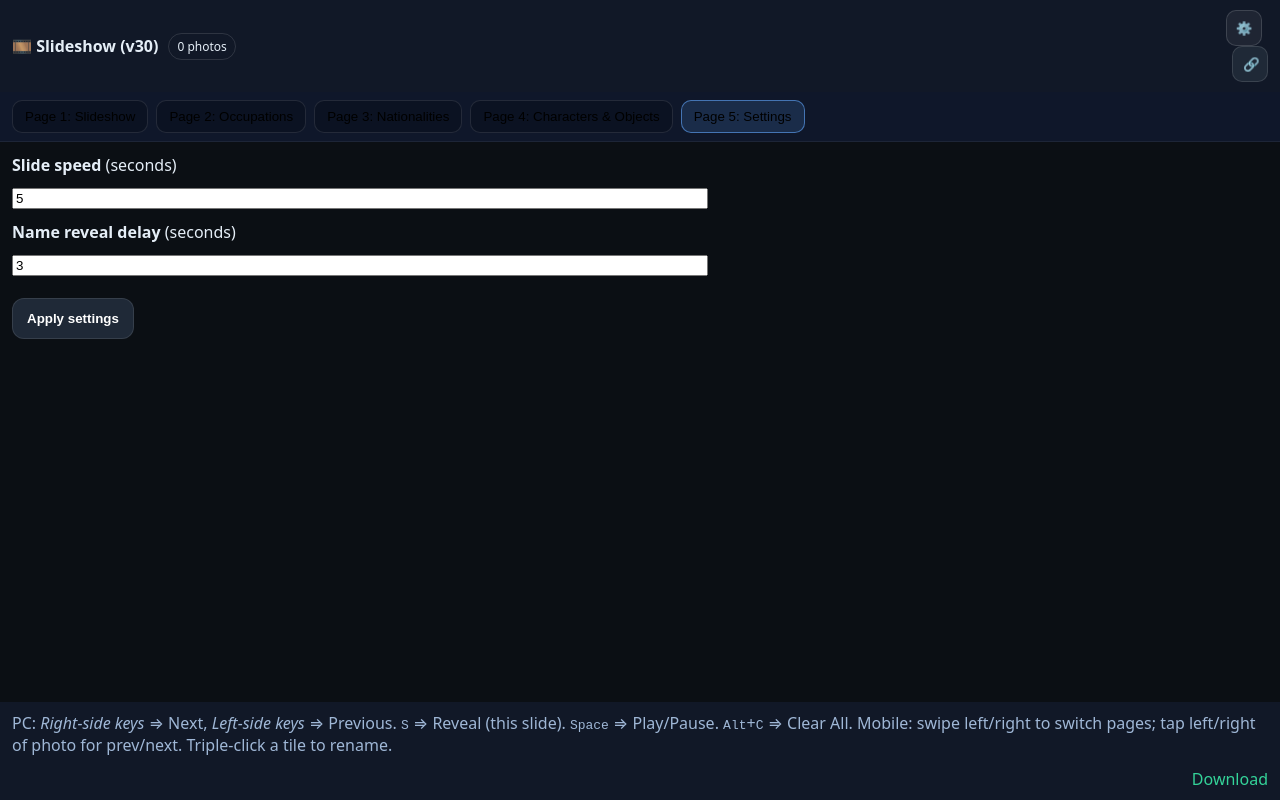
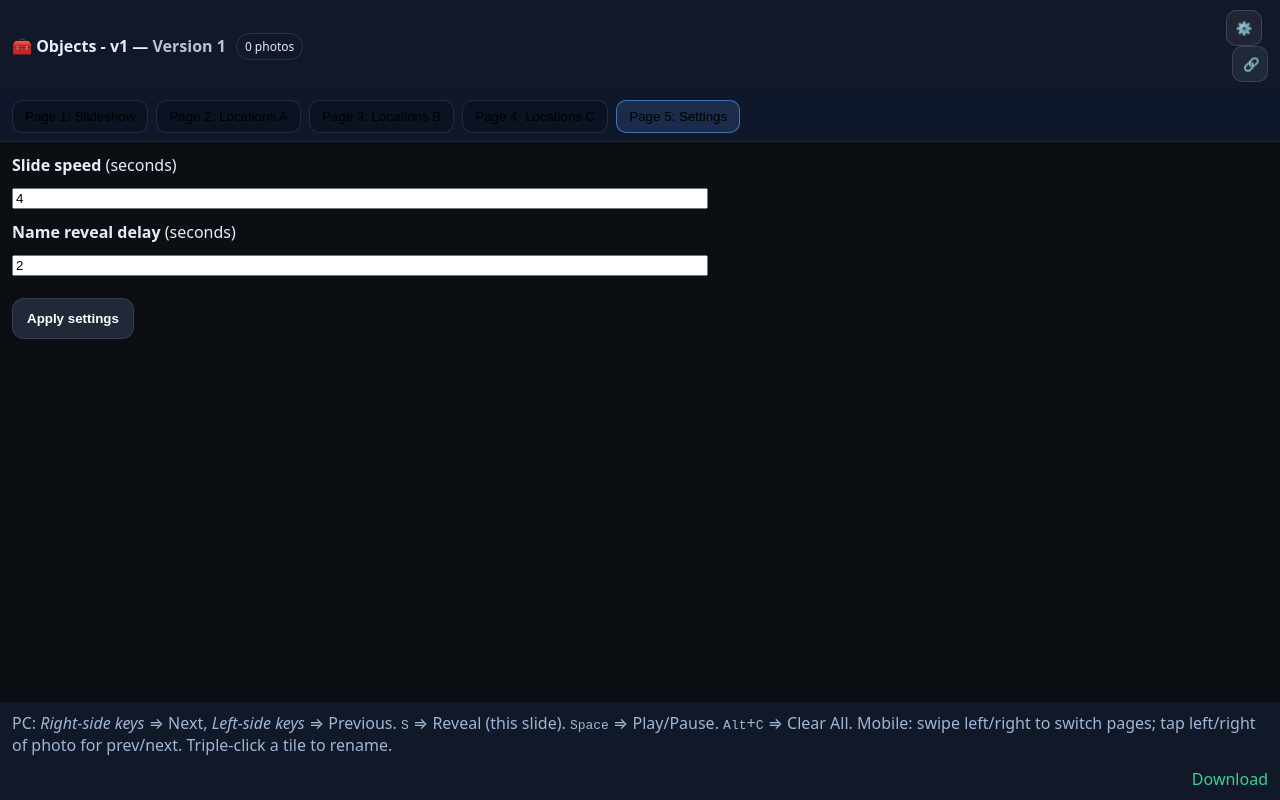
Before and after one commit to jimmez/objects-01, a plain HTML site: page index.html in a window 1280 px wide. Both pictures are taken after a click on the button "⚙️". Drawn offline with Linux system fonts and the light colour scheme; no server answers.

Commit message:
Update index.html

```diff
--- a/index.html
+++ b/index.html
@@ -3,8 +3,8 @@
 <head>
 <meta charset="utf-8" />
 <meta name="viewport" content="width=device-width, initial-scale=1" />
-<title>Slideshow v30 — Wikidata/Commons</title>
-<meta name="description" content="Auto-fetch slideshow. Actors default. Nationality × Occupation intersection (e.g., Swedish + Actors). PC: right-side keys next, left-side previous, S reveals this slide. Auto-apply categories." />
+<title>Objects - v1 — Version 1</title>
+<meta name="description" content="Objects slideshow that auto‑fetches photos of objects grouped by locations (Office, Restaurant, Doctor’s office, …, The Moon). Randomly mixes selected locations, shows name + location tag with hide/reveal, seamless swaps. Defaults: 4s slide, 2s reveal." />
 <style>
   :root { --bg:#0b0f14; --fg:#e5eef7; --accent:#60a5fa; --ok:#34d399; --panel:#0f172a; --muted:#9fb7d6; }
   *{box-sizing:border-box}
@@ -70,7 +70,7 @@
 </head>
 <body>
   <header>
-    <h1>🎞️ Slideshow (v30)</h1>
+    <h1>🧰 Objects - v1 — <span style="opacity:.8">Version 1</span></h1>
     <span class="badge" id="countBadge">0 photos</span>
     <div class="sp"></div>
     <div class="topRight">
@@ -81,9 +81,9 @@
 
   <nav class="tabs" role="tablist">
     <button class="tab" role="tab" aria-controls="page1" aria-selected="true" id="tab1">Page 1: Slideshow</button>
-    <button class="tab" role="tab" aria-controls="page2" aria-selected="false" id="tab2">Page 2: Occupations</button>
-    <button class="tab" role="tab" aria-controls="page3" aria-selected="false" id="tab3">Page 3: Nationalities</button>
-    <button class="tab" role="tab" aria-controls="page4" aria-selected="false" id="tab4">Page 4: Characters & Objects</button>
+    <button class="tab" role="tab" aria-controls="page2" aria-selected="false" id="tab2">Page 2: Locations A</button>
+    <button class="tab" role="tab" aria-controls="page3" aria-selected="false" id="tab3">Page 3: Locations B</button>
+    <button class="tab" role="tab" aria-controls="page4" aria-selected="false" id="tab4">Page 4: Locations C</button>
     <button class="tab" role="tab" aria-controls="page5" aria-selected="false" id="tab5">Page 5: Settings</button>
   </nav>
 
@@ -115,21 +115,21 @@
 
     <section id="page2" class="page" role="tabpanel" aria-labelledby="tab2">
       <div class="builder">
-        <div class="grid" id="gridOcc"></div>
-        <div class="rowActions"><button class="btn" id="clearAll2" title="Clear all selections">Clear All</button></div>
+        <div class="grid" id="gridLoc1"></div>
+        <div class="rowActions"><button class="btn" id="clearAll2">Clear All</button></div>
       </div>
     </section>
 
     <section id="page3" class="page" role="tabpanel" aria-labelledby="tab3">
       <div class="builder">
-        <div class="grid" id="gridNat"></div>
+        <div class="grid" id="gridLoc2"></div>
         <div class="rowActions"><button class="btn" id="clearAll3">Clear All</button></div>
       </div>
     </section>
 
     <section id="page4" class="page" role="tabpanel" aria-labelledby="tab4">
       <div class="builder">
-        <div class="grid" id="gridObj"></div>
+        <div class="grid" id="gridLoc3"></div>
         <div class="rowActions"><button class="btn" id="clearAll4">Clear All</button></div>
       </div>
     </section>
@@ -137,9 +137,9 @@
     <section id="page5" class="page" role="tabpanel" aria-labelledby="tab5">
       <div class="builder" style="max-width:720px; display:grid; gap:12px">
         <div><strong>Slide speed</strong> (seconds)</div>
-        <input id="speedInput" type="number" step="0.2" min="0.2" value="5" />
+        <input id="speedInput" type="number" step="0.2" min="0.2" value="4" />
         <div><strong>Name reveal delay</strong> (seconds)</div>
-        <input id="revealInput" type="number" step="0.2" min="0" value="3" />
+        <input id="revealInput" type="number" step="0.2" min="0" value="2" />
         <div class="rowActions">
           <button class="btn" id="applySettings">Apply settings</button>
           <span id="settingsNote" style="color:#9fb7d6"></span>
@@ -171,114 +171,61 @@
   document.addEventListener('touchstart', e=>{ const t=e.touches[0]; tStart={x:t.clientX,y:t.clientY}; }, {passive:true});
   document.addEventListener('touchend', e=>{ if(!tStart) return; const t=e.changedTouches[0]; const dx=t.clientX-tStart.x, dy=t.clientY-tStart.y; if(Math.abs(dx)>40 && Math.abs(dy)<60){ const i=activePageIndex()+1; if(dx<0 && i<5) setPage(i+1); if(dx>0 && i>1) setPage(i-1); } tStart=null; }, {passive:true});
 
-  /* Presets */
-  const OCC = { 'Actors':'Q33999','Singers':'Q177220','Musicians':'Q639669','Writers':'Q36180','Models':'Q4610556','Politicians':'Q82955','Directors':'Q2526255','Comedians':'Q245068','Scientists':'Q901','Inventors':'Q131524' };
-  const NAT = { 'Norwegian':'Q20','Swedish':'Q34','Danish':'Q35','German':'Q183','French':'Q142','Spanish':'Q29','British':'Q145','American':'Q30' };
-  const OBJ = [ 'Famous movie characters','Famous cartoon characters','Superheroes','Video game characters','Cars','Musical instruments','Tools','Household appliances' ];
+  /* Locations list (30) */
+  const LOCATIONS = [
+    'Office','Tax office','Restaurant','Doctor\'s office','Hospital','School classroom','University lab','Construction site','Factory floor','Warehouse',
+    'Supermarket','Bakery','Home kitchen','Coffee shop','Bar / pub','Theater stage','Film set','Music studio','Art studio','Museum gallery',
+    'Library','Gym','Sports stadium','Airport terminal','Train station','Police station','Fire station','Courthouse','Post office','The Moon'
+  ];
 
-  const gridOcc=document.getElementById('gridOcc'), gridNat=document.getElementById('gridNat'), gridObj=document.getElementById('gridObj');
-  function makeTile(label, gridEl){
-    const btn=document.createElement('button');
-    btn.type='button'; btn.className='termBtn'; btn.textContent=label; btn.dataset.term=label; btn.dataset.clicks='0';
-    btn.addEventListener('click', ()=>{
-      const c=(+btn.dataset.clicks||0)+1; btn.dataset.clicks=String(c);
-      if(c>=3){ // rename
-        btn.dataset.clicks='0'; btn.classList.add('editing');
-        const prev=btn.dataset.term; const input=document.createElement('input'); input.type='text'; input.value=prev; input.style.width='100%';
-        const finish=()=>{ const v=input.value.trim()||prev; btn.dataset.term=v; btn.textContent=v; btn.classList.remove('editing'); autoApply(); };
-        input.addEventListener('keydown',(e)=>{ if(e.key==='Enter') finish(); });
-        input.addEventListener('blur',finish);
-        btn.innerHTML=''; btn.appendChild(input); input.focus(); input.select(); return;
-      }
-      btn.classList.toggle('selected');
-      setTimeout(()=>{ btn.dataset.clicks='0'; }, 280);
-      autoApply();
-    });
-    gridEl.appendChild(btn);
-    return btn;
-  }
-  Object.keys(OCC).forEach(k=> makeTile(k, gridOcc));
-  Object.keys(NAT).forEach(k=> makeTile(k, gridNat));
-  OBJ.forEach(k=> makeTile(k, gridObj));
-
-  /* Selection helpers */
-  function selectedFrom(gridEl){ return [...gridEl.querySelectorAll('.termBtn.selected')].map(b=> b.dataset.term||b.textContent.trim()); }
-  function selectedAll(){ return { occ:selectedFrom(gridOcc), nat:selectedFrom(gridNat), obj:selectedFrom(gridObj) }; }
-
-  /* Settings */
-  let slideSeconds=5, nameDelay=3000;
-  document.getElementById('applySettings').onclick=()=>{
-    slideSeconds=Math.max(0.2, +document.getElementById('speedInput').value||5);
-    nameDelay=Math.max(0, (+document.getElementById('revealInput').value||3)*1000);
-    document.getElementById('settingsNote').textContent=`Applied: slide ${slideSeconds.toFixed(1)}s, reveal ${(nameDelay/1000).toFixed(1)}s.`;
-    if(autoplay) startAutoplay();
+  /* Map each location to a set of object classes (QIDs) to UNION for richer results */
+  const MAP_Q = {
+    'Office': ['Q2920921','Q178973','Q14745','Q68'], /* office equipment, stationery, furniture, computer */
+    'Tax office': ['Q2920921','Q178973','Q81163','Q14745'], /* + calculator */
+    'Restaurant': ['Q43169','Q102205','Q319541'], /* kitchen utensil, tableware, household appliance */
+    "Doctor's office": ['Q332003','Q409967','Q14745'], /* medical equipment, medical instrument (backup), furniture */
+    'Hospital': ['Q332003','Q409967','Q14745'],
+    'School classroom': ['Q178973','Q213642','Q106900'], /* stationery, desk, bookcase */
+    'University lab': ['Q1183543','Q173394','Q319541'], /* scientific instrument, lab glassware, appliance */
+    'Construction site': ['Q39546','Q1027340','Q153556'], /* tool, construction equipment, PPE */
+    'Factory floor': ['Q11016','Q16961420','Q1980186'], /* machine tool, industrial robot, conveyor belt */
+    'Warehouse': ['Q275688','Q19530','Q1980186'], /* forklift, pallet, conveyor belt */
+    'Supermarket': ['Q1351597','Q1145158','Q1980186'], /* shopping cart, display case, conveyor */
+    'Bakery': ['Q43169','Q132390','Q2575179'], /* kitchen utensil, oven, stand mixer */
+    'Home kitchen': ['Q43169','Q246780','Q11409'], /* utensils, small appliance, refrigerator */
+    'Coffee shop': ['Q600841','Q106909','Q43169'], /* espresso machine, coffee grinder, utensil (backup) */
+    'Bar / pub': ['Q806536','Q170783','Q102205'], /* beer tap, cocktail shaker, glass/tableware */
+    'Theater stage': ['Q188748','Q740563','Q19757'], /* spotlight, stage lighting instrument, microphone */
+    'Film set': ['Q11197','Q213288','Q49765'], /* movie camera, clapperboard, boom microphone */
+    'Music studio': ['Q133067','Q19757','Q9415'], /* audio mixer, microphone, loudspeaker */
+    'Art studio': ['Q148094','Q1347431','Q1074483'], /* paintbrush, easel, palette */
+    'Museum gallery': ['Q1145158','Q860861'], /* display case, sculpture (as object in galleries) */
+    'Library': ['Q106900','Q1673','Q178973'], /* bookcase, book, stationery */
+    'Gym': ['Q210506','Q170202','Q216254'], /* treadmill, dumbbell, barbell */
+    'Sports stadium': ['Q192439','Q11641'], /* sports equipment, scoreboard */
+    'Airport terminal': ['Q186507','Q3545703','Q18068927'], /* jet bridge, baggage carousel, baggage cart */
+    'Train station': ['Q1275473','Q212379'], /* ticket machine, turnstile */
+    'Police station': ['Q214063','Q83360'], /* police car, handcuffs */
+    'Fire station': ['Q1405','Q190573'], /* fire engine, extinguisher */
+    'Courthouse': ['Q133027','Q1073528'], /* gavel, witness stand */
+    'Post office': ['Q148853','Q124905'], /* post box, postage stamp */
+    'The Moon': ['Q2900945','Q270534','Q1076575'] /* lunar rover, lunar module, spacesuit */
   };
 
-  /* SPARQL blocks */
-  function H(lines){ return `{ ?person wdt:P31 wd:Q5 ; ${lines.join(' ')} wdt:P18 ?image . BIND(?person AS ?entity) }`; }
-  function F(lines){ return `{ ?person wdt:P18 ?image . ${lines.join(' ')} BIND(?person AS ?entity) }`; }
   function T(lines){ return `{ ?thing ${lines.join(' ')} wdt:P18 ?image . BIND(?thing AS ?entity) }`; }
 
-  function blockForObject(label){
-    if(label==='Famous movie characters') return F([ ' ?person wdt:P31 wd:Q15773347 . ' ]);
-    if(label==='Famous cartoon characters') return F([ ' { ?person wdt:P31 wd:Q15711870 . } UNION { ?person wdt:P31 wd:Q373494 . } ' ]);
-    if(label==='Superheroes') return F([ ' ?person wdt:P31 wd:Q188784 . ' ]);
-    if(label==='Video game characters') return F([ ' ?person wdt:P31 wd:Q95074 . ' ]);
-    if(label==='Cars') return T([ ' ?thing wdt:P31 wd:Q3231690 . ' ]);
-    if(label==='Musical instruments') return T([ ' ?thing wdt:P31/wdt:P279* wd:Q34379 . ' ]);
-    if(label==='Tools') return T([ ' ?thing wdt:P31/wdt:P279* wd:Q39546 . ' ]);
-    if(label==='Household appliances') return T([ ' ?thing wdt:P31/wdt:P279* wd:Q319541 . ' ]);
-    return null;
+  function blockForLocation(label){
+    const qids = MAP_Q[label] || [];
+    if(!qids.length){ // fallback to generic "object"
+      return T([ ' wdt:P31/wdt:P279* wd:Q488383 . ' ]);
+    }
+    const parts = qids.map(q=> `{ ?thing wdt:P31/wdt:P279* wd:${q} . }`).join(' UNION ');
+    return `{ ${parts} } BIND(?thing AS ?entity)`;
   }
 
-  // Build blocks from current selection with intersection logic
-  function buildBlocks({occ, nat, obj}){
-    const blocks=[];
-    const occQ = occ.map(o=> OCC[o]).filter(Boolean);
-    const natQ = nat.map(n=> NAT[n]).filter(Boolean);
-
-    // Intersections: every combination of (occ × nat)
-    if(occQ.length && natQ.length){
-      for(const oq of occQ){
-        for(const nq of natQ){
-          blocks.push({ tag: `${getKeyByValue(OCC, oq)} + ${getKeyByValue(NAT, nq)}`, block: H([ `wdt:P106 wd:${oq} ;`, `wdt:P27 wd:${nq} ;` ]) });
-        }
-      }
-    }
-
-    // Solo occupation blocks (if no nationality selected)
-    if(occQ.length && !natQ.length){
-      for(const oq of occQ){
-        blocks.push({ tag: `${getKeyByValue(OCC, oq)}`, block: H([ `wdt:P106 wd:${oq} ;` ]) });
-      }
-    }
-
-    // Solo nationality blocks (if no occupation selected)
-    if(natQ.length && !occQ.length){
-      for(const nq of natQ){
-        blocks.push({ tag: `${getKeyByValue(NAT, nq)}`, block: H([ `wdt:P27 wd:${nq} ;` ]) });
-      }
-    }
-
-    // Objects/characters (independent)
-    for(const label of obj){
-      const b = blockForObject(label);
-      if(b) blocks.push({ tag: label, block: b });
-    }
-
-    // If nothing chosen, default to Actors
-    if(!blocks.length){
-      blocks.push({ tag:'Actors', block:H([ `wdt:P106 wd:${OCC['Actors']} ;` ]) });
-    }
-    return blocks;
-  }
-  function getKeyByValue(obj, val){ return Object.keys(obj).find(k=> obj[k]===val) || ''; }
-
-  function buildQuery(block, limit=200){
-    return `SELECT ?entity ?entityLabel ?image WHERE {
-${block}
-SERVICE wikibase:label { bd:serviceParam wikibase:language "nb,nn,no,en". }
-} LIMIT ${limit}`;
+  /* Build query and fetch */
+  function buildQuery(block, limit=240){
+    return `SELECT ?entity ?entityLabel ?image WHERE {\n${block}\nSERVICE wikibase:label { bd:serviceParam wikibase:language "nb,nn,no,en". }\n} LIMIT ${limit}`;
   }
 
   async function sparqlQuery(query){
@@ -307,13 +254,6 @@ SERVICE wikibase:label { bd:serviceParam wikibase:language "nb,nn,no,en". }
     return { key, name, imageUrl:url, fileTitle:title, itemUrl, tags:[tag] };
   }
 
-  /* Fetch + mix */
-  const countBadge=document.getElementById('countBadge');
-  function setCount(n){ countBadge.textContent = n? `${n} photos` : '0 photos'; }
-
-  let items=[]; let currIndex=-1; let autoplay=false; let timer=null; let currentLink='#';
-  const imgwrap=document.getElementById('imgwrap'); const nameBar=document.getElementById('nameBar'); const entityName=document.getElementById('entityName'); const entityTags=document.getElementById('entityTags');
-
   function roundRobin(lists){
     const used=new Set(); const out=[]; const dict=new Map();
     lists.forEach(list=> list.forEach(it=>{ if(!dict.has(it.key)) dict.set(it.key, {...it}); else { const ref=dict.get(it.key); it.tags.forEach(t=>{ if(!ref.tags.includes(t)) ref.tags.push(t); }); } }));
@@ -325,23 +265,76 @@ SERVICE wikibase:label { bd:serviceParam wikibase:language "nb,nn,no,en". }
     return out;
   }
 
+  /* UI elements */
+  const gridLoc1=document.getElementById('gridLoc1');
+  const gridLoc2=document.getElementById('gridLoc2');
+  const gridLoc3=document.getElementById('gridLoc3');
+  const countBadge=document.getElementById('countBadge');
+
+  function setCount(n){ countBadge.textContent = n? `${n} photos` : '0 photos'; }
+
+  function makeTile(label, gridEl){
+    const btn=document.createElement('button');
+    btn.type='button'; btn.className='termBtn'; btn.textContent=label; btn.dataset.term=label; btn.dataset.clicks='0';
+    btn.addEventListener('click', ()=>{
+      const c=(+btn.dataset.clicks||0)+1; btn.dataset.clicks=String(c);
+      if(c>=3){ // rename
+        btn.dataset.clicks='0'; btn.classList.add('editing');
+        const prev=btn.dataset.term; const input=document.createElement('input'); input.type='text'; input.value=prev; input.style.width='100%';
+        const finish=()=>{ const v=input.value.trim()||prev; btn.dataset.term=v; btn.textContent=v; btn.classList.remove('editing'); autoApply(); };
+        input.addEventListener('keydown',(e)=>{ if(e.key==='Enter') finish(); });
+        input.addEventListener('blur',finish);
+        btn.innerHTML=''; btn.appendChild(input); input.focus(); input.select(); return;
+      }
+      btn.classList.toggle('selected');
+      setTimeout(()=>{ btn.dataset.clicks='0'; }, 280);
+      autoApply();
+    });
+    gridEl.appendChild(btn);
+    return btn;
+  }
+
+  // Distribute 30 locations across 3 pages (~10 each)
+  LOCATIONS.forEach((label, i)=>{
+    const target = i<10 ? gridLoc1 : (i<20 ? gridLoc2 : gridLoc3);
+    makeTile(label, target);
+  });
+
+  /* Selection helpers */
+  function selectedFrom(gridEl){ return [...gridEl.querySelectorAll('.termBtn.selected')].map(b=> b.dataset.term||b.textContent.trim()); }
+  function selectedAll(){ return { loc:[...selectedFrom(gridLoc1), ...selectedFrom(gridLoc2), ...selectedFrom(gridLoc3)] }; }
+
+  /* Settings */
+  let slideSeconds=4, nameDelay=2000;
+  document.getElementById('applySettings').onclick=()=>{
+    slideSeconds=Math.max(0.2, +document.getElementById('speedInput').value||4);
+    nameDelay=Math.max(0, (+document.getElementById('revealInput').value||2)*1000);
+    document.getElementById('settingsNote').textContent=`Applied: slide ${slideSeconds.toFixed(1)}s, reveal ${(nameDelay/1000).toFixed(1)}s.`;
+    if(autoplay) startAutoplay();
+  };
+
+  /* Fetch + mix */
+  let items=[]; let currIndex=-1; let autoplay=false; let timer=null; let currentLink='#';
+  const imgwrap=document.getElementById('imgwrap'); const nameBar=document.getElementById('nameBar'); const entityName=document.getElementById('entityName'); const entityTags=document.getElementById('entityTags');
+
   function debounce(fn, ms=350){ let t; return (...a)=>{ clearTimeout(t); t=setTimeout(()=>fn(...a), ms); }; }
-  const autoApply = debounce(applySelection, 220);
+  const autoApply = debounce(applySelection, 250);
+  let fetchGen=0;
 
-  let fetchGen=0;
   async function applySelection(){
+    const sel=selectedAll();
     const gen=++fetchGen;
-    const sel=selectedAll();
-    const blocks=buildBlocks(sel);
     const perList=[];
-    for(const {tag, block} of blocks){
+    const chosen = sel.loc.length? sel.loc : ['Office']; // default Office
+    for(const label of chosen){
       try{
-        const q=buildQuery(block, 180);
-        const data=await sparqlQuery(q);
+        const block = blockForLocation(label);
+        const q = buildQuery(block, 240); // try to get 40+ if possible
+        const data = await sparqlQuery(q);
         if(gen!==fetchGen) return;
-        const rows=(data.results.bindings||[]).map(r=> normalizeRow(r, tag)).filter(Boolean);
+        const rows=(data.results.bindings||[]).map(r=> normalizeRow(r, label)).filter(Boolean);
         perList.push(rows);
-      }catch(e){ console.warn('block failed', tag, e); }
+      }catch(e){ console.warn('block failed', label, e); }
     }
     const mixed=roundRobin(perList);
     if(gen!==fetchGen) return;
@@ -408,7 +401,7 @@ SERVICE wikibase:label { bd:serviceParam wikibase:language "nb,nn,no,en". }
   document.getElementById('zonePrev').addEventListener('click', ()=>{ stopAutoplay(); prev(); });
   document.getElementById('zoneNext').addEventListener('click', ()=>{ stopAutoplay(); next(); });
 
-  /* PC keyboard mapping */
+  /* PC keyboard mapping for slides */
   document.addEventListener('keydown', (e)=>{
     const tag=(e.target && e.target.tagName)||'';
     if(tag==='INPUT' || tag==='TEXTAREA') return;
@@ -417,7 +410,6 @@ SERVICE wikibase:label { bd:serviceParam wikibase:language "nb,nn,no,en". }
     if(e.code==='Space'){ e.preventDefault(); autoplay? stopAutoplay():startAutoplay(); return; }
     if(key==='s'){ e.preventDefault(); perSlideReveal=true; nameBar.classList.remove('collapsed'); return; }
 
-    // Right-side keys = next, Left-side = previous
     const leftSet=new Set(['`','1','2','3','4','5','q','w','e','r','t','a','s','d','f','g','z','x','c','v','b']);
     const rightSet=new Set(['6','7','8','9','0','-','=', 'y','u','i','o','p','[',']','\\','h','j','k','l',';','\'','n','m',',','.','/']);
 
@@ -425,7 +417,7 @@ SERVICE wikibase:label { bd:serviceParam wikibase:language "nb,nn,no,en". }
     if(leftSet.has(key)){ stopAutoplay(); prev(); return; }
   });
 
-  // Page arrows still switch pages (outside inputs)
+  // Arrow keys switch pages; Alt+C clears all selections
   document.addEventListener('keydown', (e)=>{
     const tag=(e.target && e.target.tagName)||'';
     if(tag==='INPUT' || tag==='TEXTAREA') return;
@@ -443,9 +435,9 @@ SERVICE wikibase:label { bd:serviceParam wikibase:language "nb,nn,no,en". }
   document.getElementById('clearAll3').onclick=clearAll;
   document.getElementById('clearAll4').onclick=clearAll;
 
-  /* Boot: preselect Actors + apply */
-  const actorBtn=[...document.querySelectorAll('#gridOcc .termBtn')].find(b=> (b.dataset.term||b.textContent)==='Actors');
-  if(actorBtn) actorBtn.classList.add('selected');
+  /* Boot: preselect Office + apply */
+  const officeBtn=[...document.querySelectorAll('#gridLoc1 .termBtn,#gridLoc2 .termBtn,#gridLoc3 .termBtn')].find(b=> (b.dataset.term||b.textContent)==='Office');
+  if(officeBtn) officeBtn.classList.add('selected');
   applySelection();
 })();
 </script>
```
